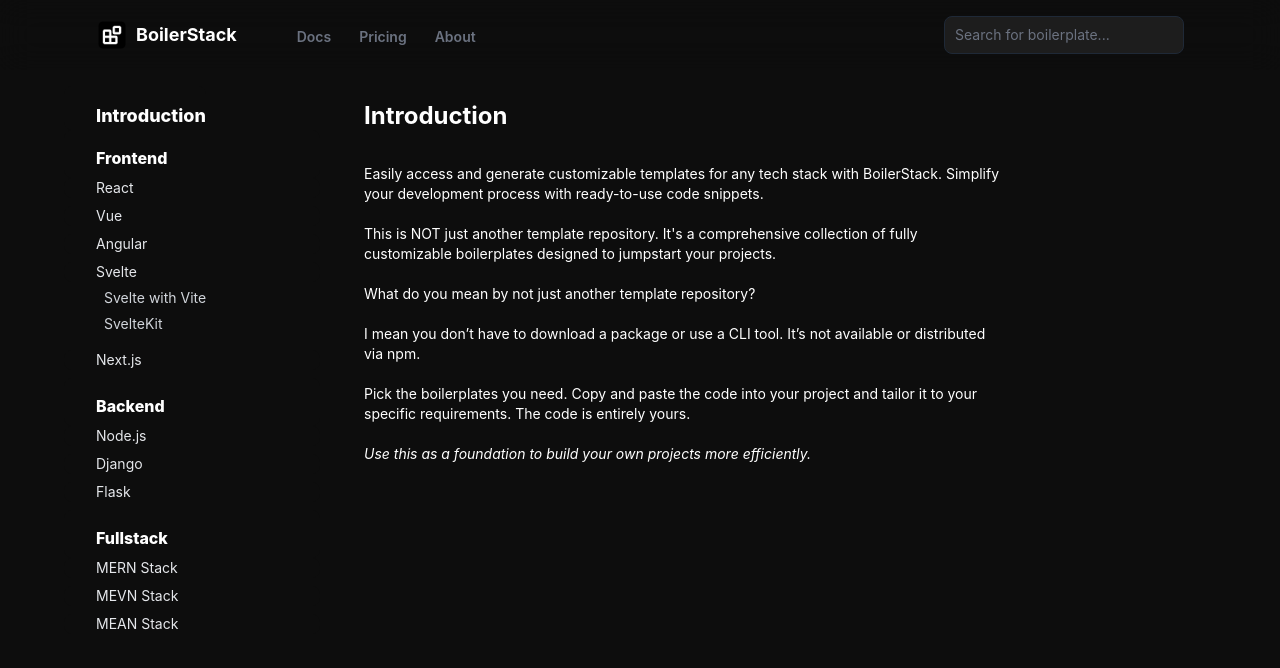
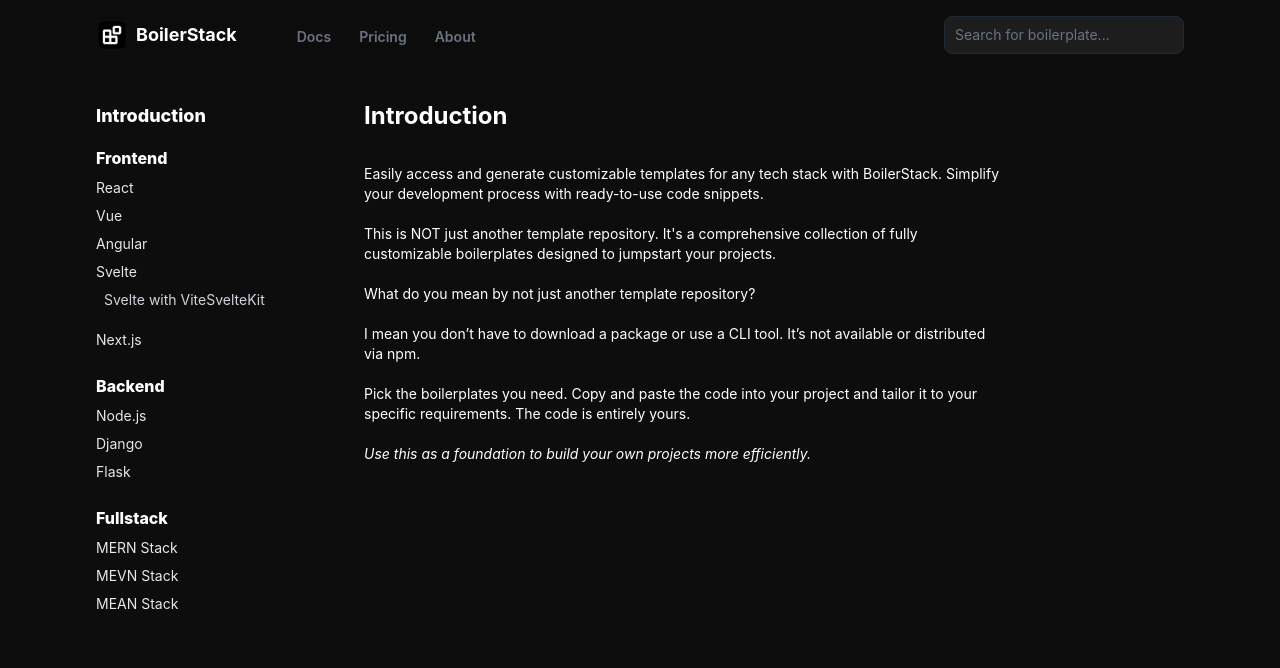
Before and after one commit to yashmandi/boilerstack, a React (Vite) app: page /docs in a window 1280 px wide. Both pictures are taken after a click on the link "Svelte". Shown: the top 668 px of the page. Built offline with nearby package versions, Linux system fonts and the light colour scheme; a web font is replaced by a local one.

Commit message:
svelte kit

```diff
--- a/src/pages/Sidebar.jsx
+++ b/src/pages/Sidebar.jsx
@@ -160,11 +160,12 @@ const SidebarMenu = ({ setActiveTab }) => {
             >
               Svelte with Vite
             </button>
-            <li>
-              <a href="#" className="text-gray-300 hover:text-white">
-                SvelteKit
-              </a>
-            </li>
+            <button
+              onClick={() => setActiveTab("sveltekit")}
+              className="text-gray-300 mb-1 hover:text-white"
+            >
+              SvelteKit
+            </button>
           </ul>
         )}
       </li>
```
